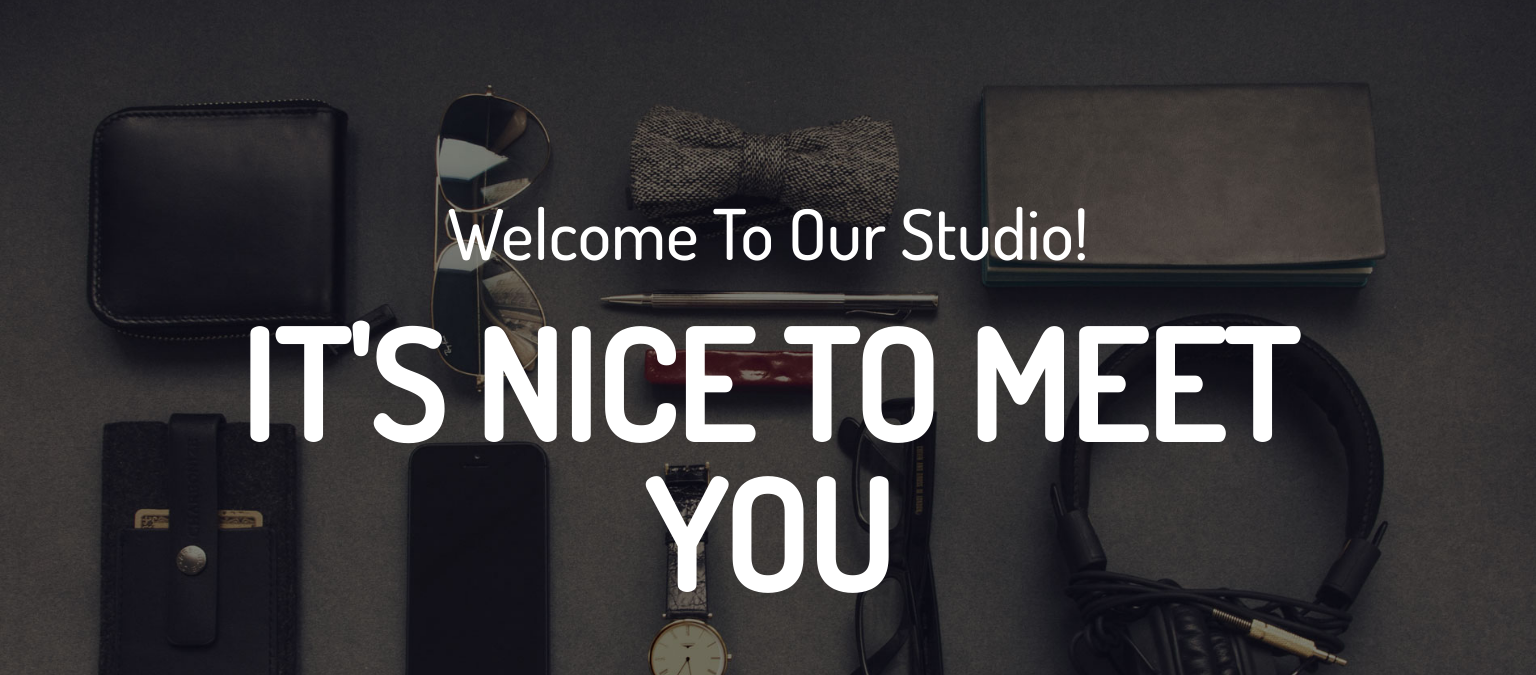
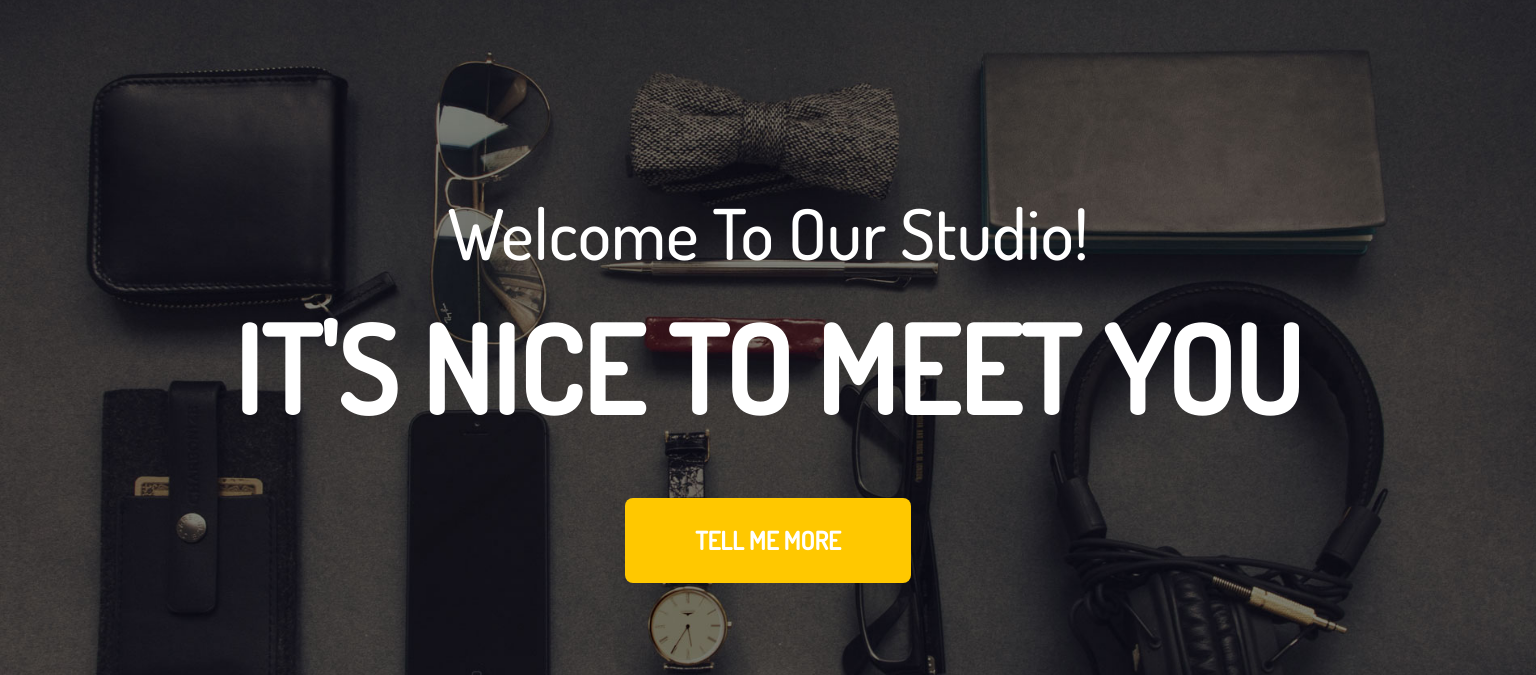
Before and after one commit to huseynovnabi/responsiveBootstrap, a plain HTML site: page index.html in a window 1536 px wide. Shown: the part 71-746 px from the top of the page. Drawn offline with nearby package versions, Linux system fonts and the light colour scheme.

Commit message:
welcomeSass

```diff
--- a/_welcome.sass
+++ b/_welcome.sass
@@ -40,11 +40,19 @@
             padding: 25px 40px
             h5
                 font-size: 30px
-@media screen and ( min-width: 1330px )
+@media screen and ( min-width: 1400px )
+    #welcome
+        min-height: 100vh
+        .textbox
+            h1
+                font-size: 120px
+            h2
+                font-size: 70px
+@media screen and ( min-width: 1700px )
     #welcome
         min-height: 100vh
         .textbox
             h1
                 font-size: 150px
             h2
-                font-size: 70px
+                font-size: 80px
```
Also changed, not shown: style.css, 1 other file.
